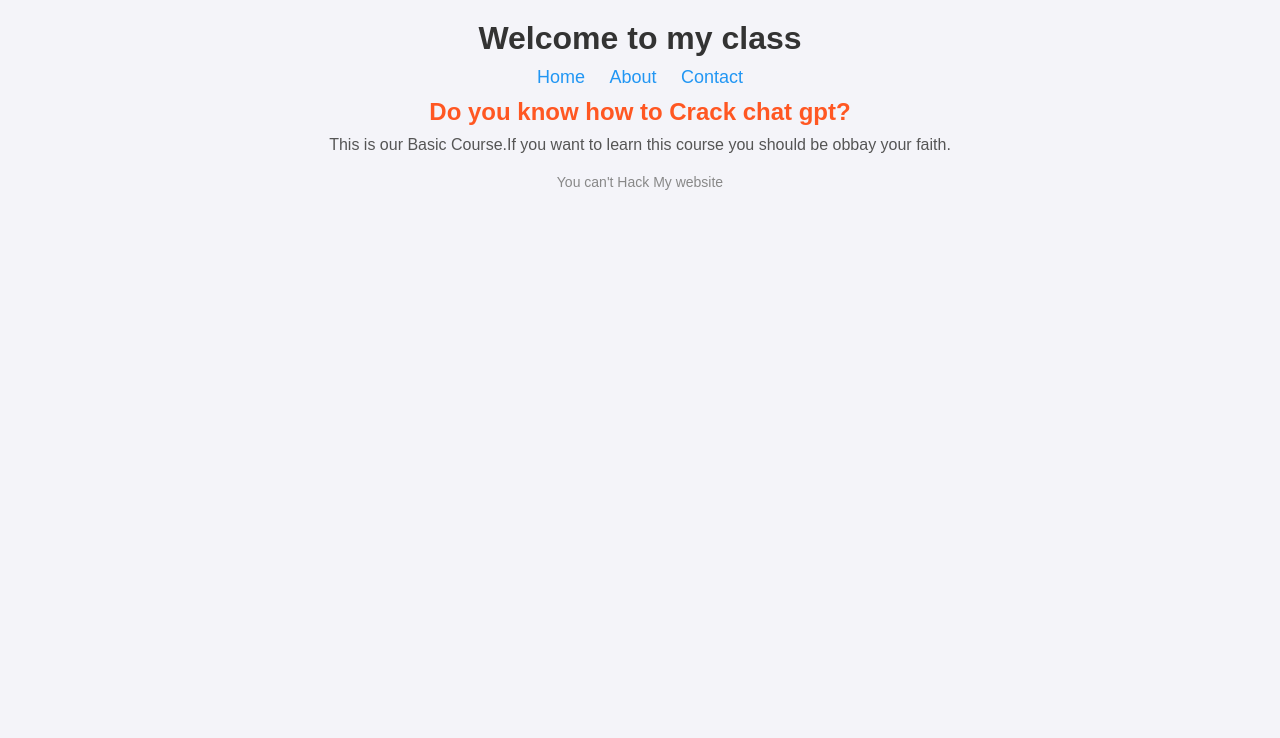
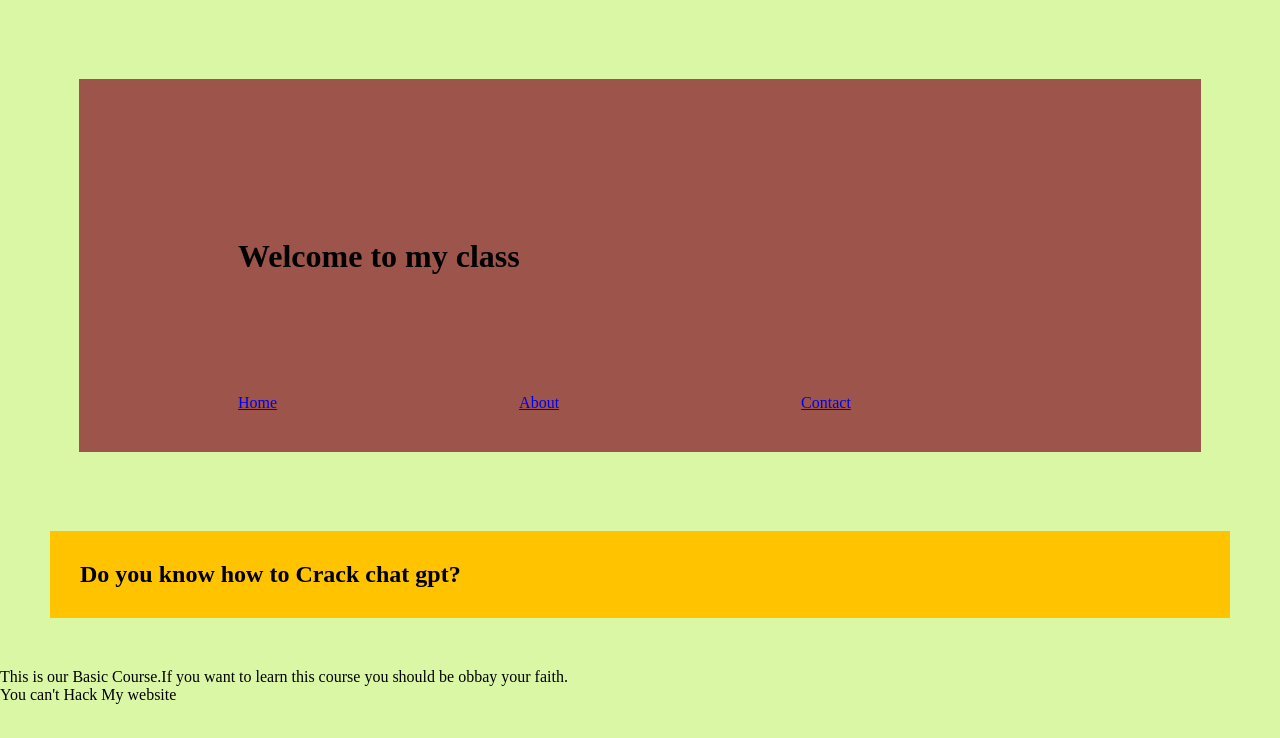
Before and after one commit to Diner00/Codes-Fishing2, a plain HTML site: page index.html in a window 1280 px wide. Drawn offline with Linux system fonts and the light colour scheme.

Commit message:
update my css file

```diff
--- a/index.html
+++ b/index.html
@@ -9,15 +9,15 @@
 </head>
 
 <body>
-		<div>
-		<h1 class="my1"> Welcome to my class</h1>
+		<div class="my1">
+		<h1> Welcome to my class</h1>
 		<a href="o">Home</a>
 		<a href="o">About</a>
 		<a href="o">Contact</a>
 		</div>
 <header>
 		<h2>Do you know how to Crack chat gpt?</h2>
-		<p> This is our Basic Course.If you want to learn this course you should be obbay your faith.</p>
+		<p class="class1"> This is our Basic Course.If you want to learn this course you should be obbay your faith.</p>
 
 </header>
 
--- a/styles.css
+++ b/styles.css
@@ -1,53 +1,19 @@
+*{
+	margin:0px;
+	padding:0px;
+	background-color:#DAF7A6;
 
-body, h1, h2, p, a, div, footer, header {
-    margin: 0;
-    padding: 0;
-    font-family: Arial, sans-serif;
-    text-align: center;
 }
+h1,a,div{
+	margin:79px;
+	padding:40px;
+	background-color:#9c544b;
 
+}
+h2,class1{
 
-body {
-    background-color: #f4f4f9;
-    color: #333;
-    padding: 20px;
+	margin:50px;
+	padding:30px;
+	background-color:#FFC300;
+
 }
-
-
-header h2 {
-    color: #ff5722;
-    font-size: 24px;
-    margin-bottom: 10px;
-}
-
-header p {
-    color: #555;
-    font-size: 16px;
-}
-
-
-.myH1 {
-    font-size: 32px;
-    color: #4CAF50;
-    margin-bottom: 20px;
-}
-
-
-a {
-    display: inline-block;
-    margin: 10px;
-    text-decoration: none;
-    color: #2196F3;
-    font-size: 18px;
-}
-
-a:hover {
-    color: #1565C0;
-    text-decoration: underline;
-}
-
-footer {
-    margin-top: 20px;
-    color: #888;
-    font-size: 14px;
-}
```
